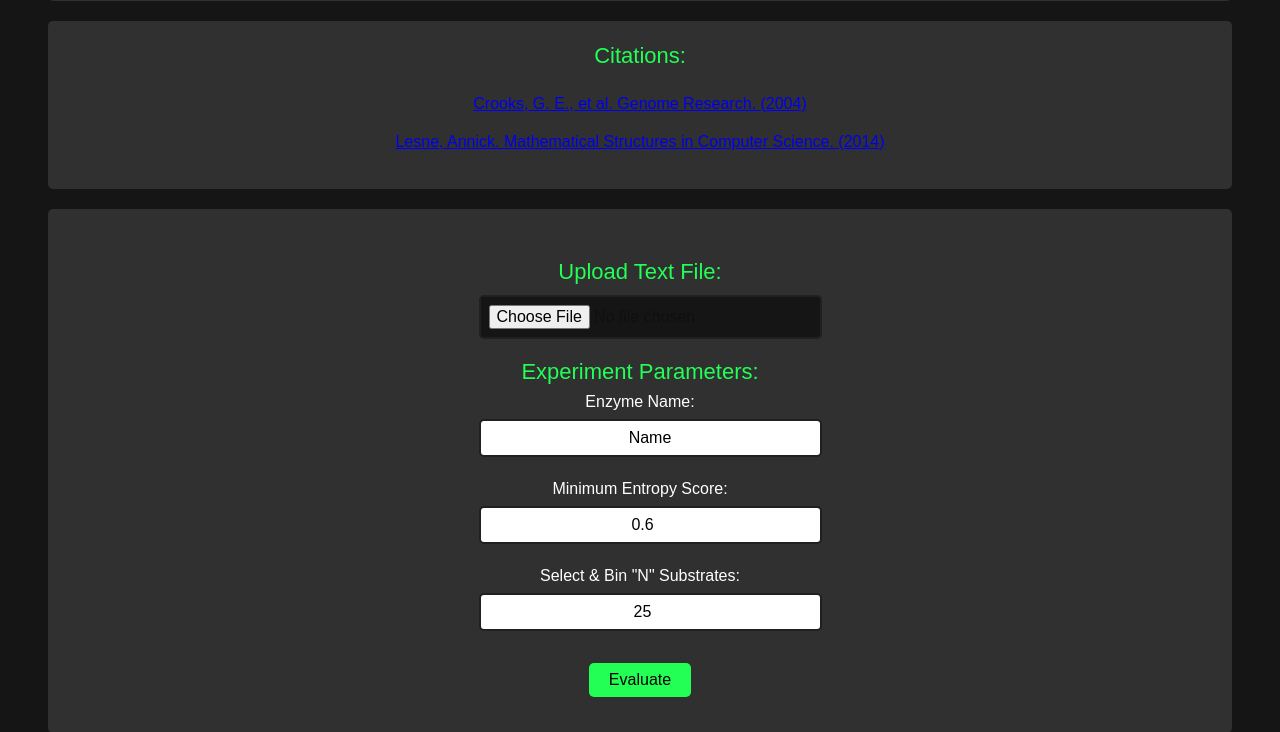
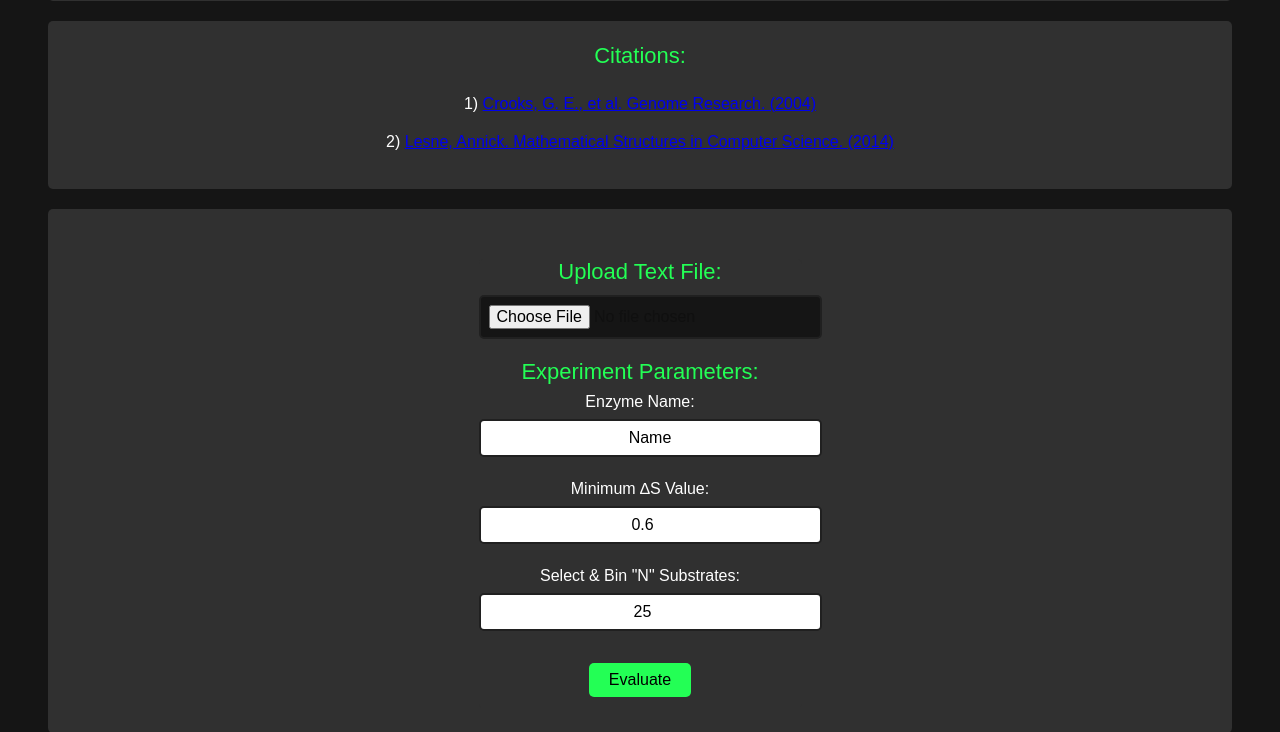
Before and after one commit to Collinformatics/WebApp, a Flask app: page / in a window 1280 px wide. Shown: the part 987-1719 px from the top of the page. Run offline with Flask 3, Linux system fonts and the light colour scheme.

Commit message:
Add files via upload

```diff
--- a/functions.py
+++ b/functions.py
@@ -525,7 +525,7 @@ def plotBinnedSubstrates(binnedSubs, N, NSelect, entropy, entropyMin, enzymeName
     figWords = plotWordCloud(motifs, N, enzymeName)
 
     # Evaluate: Suffix tree
-    figTrie = plotSuffixTree(motifs, N, NSelect, entropy, entropyMin, enzymeName)
+    figTrie, NBinSubs = plotSuffixTree(motifs, N, NSelect, entropy, entropyMin, enzymeName)
 
 
     return NBinSubs, figBinCounts, figBinProb, figWords, figTrie
@@ -711,7 +711,7 @@ def plotSuffixTree(motifs, N, NSelect, entropy, entropyMin, enzymeName):
 
     # Find motif positions based on entropy threshold
     indexPos = []
-    levelLabels = ['']
+    levelLabels = ['Level: Pos']
     for index in motifPos.index:
         posEntropy = motifPos.loc[index, 'ΔS']
         if posEntropy >= entropyMin:
@@ -873,7 +873,12 @@ def plotSuffixTree(motifs, N, NSelect, entropy, entropyMin, enzymeName):
     xMin, xMax = ax.get_xlim()
     posX = xMin + (coordXMin - xMin)/2
     for index, level in enumerate(levels):
-        label = levelLabels[index]
+        if index == 0:
+            label = levelLabels[index]
+        else:
+            xMin, xMax = ax.get_xlim()
+            posX = xMin + (coordXMin - xMin - 66) / 2
+            label = f'{index}: {levelLabels[index]}'
         ax.text(posX, -level, label, ha='right', va='center', fontsize=inFontSize,
                 fontweight='bold', color='black', transform=ax.transData)
 
@@ -884,4 +889,4 @@ def plotSuffixTree(motifs, N, NSelect, entropy, entropyMin, enzymeName):
     imgStream.seek(0)
     figTrie = base64.b64encode(imgStream.read()).decode('utf-8')
 
-    return figTrie
+    return figTrie, NUniqueTrieMotifs
--- a/templates/home.html
+++ b/templates/home.html
@@ -204,20 +204,12 @@
 
             // Figure Descriptions
             noteProb = "First the amino acid probabilities are evaluated. This allows for the visualization of how the enzyme's specificity changes the probability distributions.";
-            noteEntropy = "{{ equation|safe }}<br><br>The probability distributions are used to determine which positions in the sequence are important for the substrate recognition.<br><br>A high ∆S value indicates a high degree of specificity at that position.";
-            Note: Mention the ranking of most to least specific positions
-
-            noteWeblogo = "Letter Size = ΔS<sub>Pos</sub> × prob<sub>AA@Pos</sub><br><br>By multiplying the probability of a given residue at a given position by the ∆S value of that position we can obtain a Weblogo.<br><br>In this figure, the more preferred a given residue is, the larger it will be.<br>Additionally, the taller the stack of amino acids is, the more selective the enzyme is for what residues can be found at that position.";
-            Cite ^ (superscript number)
-            noteMotifCounts = "The Positional Entropy is used to extract the Motif from the larger substrate sequence.<br><br>Essentially we remove the non-specific parts of the substrate who's ∆S values are below the threshold value.<br><br>By counting the number of occurrences of each Motif in the dataset, we obtain this figure.";
+            noteEntropy = "{{ equation|safe }}<br><br>The probability distributions are used to determine which positions in the sequence are important for the substrate recognition.<sup>1, 2</sup><br><br>A high ∆S value indicates a high degree of specificity at that position.";
+            noteWeblogo = "Letter Size = ΔS<sub>Pos</sub> × prob<sub>AA@Pos</sub><br><br>By multiplying the probability of a given residue at a given position by the ∆S value of that position we can obtain a Weblogo.<sup>1</sup><br><br>In this figure, the more preferred a given residue is, the larger it will be.<br>Additionally, the taller the stack of amino acids is, the more selective the enzyme is for what residues can be found at that position.";
+            noteMotifCounts = "The Positional Entropy is used to extract the Motif from the larger substrate sequence.<br><br>By removing the non-specific parts of the substrate (residues in the sequence with ∆S values are below the Minimum ∆S value) wan can obtain the Moitf.<br><br>By counting the number of occurrences of each Motif in the dataset, we obtain this figure.";
             noteMotifProb = "This figure uses the Motif counts to determine the probability of finding each Motif in the dataset.";
             noteWords = "The Word Cloud is another way to visualize the preferred Motif. Larger words correspond to Motifs with a high number of counts.";
-            noteTrie = "The Suffix Tree starts with the root node, and ranks the most to least specific positions within the Motif for the positions with ∆S values that are above the threshold value.
-            In this case that means the most specific position in the motif is at R4, followed by R3, then R5 and finally R1. In other words the levels are not going to be in sequential order.
-
-            <br><br>Each level includes the residues that are found at the corresponding substrate position, and the size of the node is proportional to the probability of finding the residue within the set of selected Motifs.";
-            ^ threshod -> Min dS
-
+            noteTrie = "The Suffix Tree starts with the root node, and then displays the positions within the Motif in the ranked descending order of their ∆S value. In other words, the levels are not going to be in same sequential order of as displayed in the Motif. Any positions within the Motif that have a ∆S value that is below the Minimum ∆S value will be excluded from this figure.<br><br>Each level includes the residues that are found at the corresponding substrate position, and the size of the node is proportional to the probability of finding the residue within the set of selected Motifs at that position.";
 
 
             // Now insert into the HTML
@@ -225,8 +217,8 @@
                 <div class="div-header">Results:</div>
                 <div class="container-params">
                     <p><strong>Enzyme:</strong> ${enzymeName}</p>
-                    <p><strong>Min Entropy:</strong> ${entropyMin}</p>
-                    <p><strong>Selecting Substrates:</strong> ${data.NBinSubs}</p>
+                    <p><strong>Minimum ∆S:</strong> ${entropyMin}</p>
+                    <p><strong>Selecting Substrates:</strong> ${data.NSelect}</p>
                     <p><strong>Unique Motifs Obtained:</strong> ${data.NBinSubs}</p>
                 </div>
                 <div class="container-fig">
@@ -338,13 +330,13 @@
             <div class="div-header">Citations:</div>
 
             <p>
-                <a href="https://genome.cshlp.org/content/14/6/1188.full" target="_blank">
+                1)  <a href="https://genome.cshlp.org/content/14/6/1188.full" target="_blank">
                     Crooks, G. E., et al. Genome Research. (2004)
                 </a>
             </p>
 
             <p>
-                <a href="https://www.cambridge.org/core/journals/mathematical-structures-in-computer-science/article/shannon-entropy-a-rigorous-notion-at-the-crossroads-between-probability-information-theory-dynamical-systems-and-statistical-physics/4A4B7B069BCF64CC595635D865317C83" target="_blank">
+                2)  <a href="https://www.cambridge.org/core/journals/mathematical-structures-in-computer-science/article/shannon-entropy-a-rigorous-notion-at-the-crossroads-between-probability-information-theory-dynamical-systems-and-statistical-physics/4A4B7B069BCF64CC595635D865317C83" target="_blank">
                     Lesne, Annick.  Mathematical Structures in Computer Science. (2014)
                 </a>
             </p>
@@ -366,7 +358,7 @@
                 </div>
 
                 <div class="form-group">
-                    <label for="entropyMin">Minimum Entropy Score:</label>
+                    <label for="entropyMin">Minimum ∆S Value:</label>
                     <input type="number" id="entropyMin" name="entropyMin" step="0.05" value="0.6" required>
                 </div>
 
```
